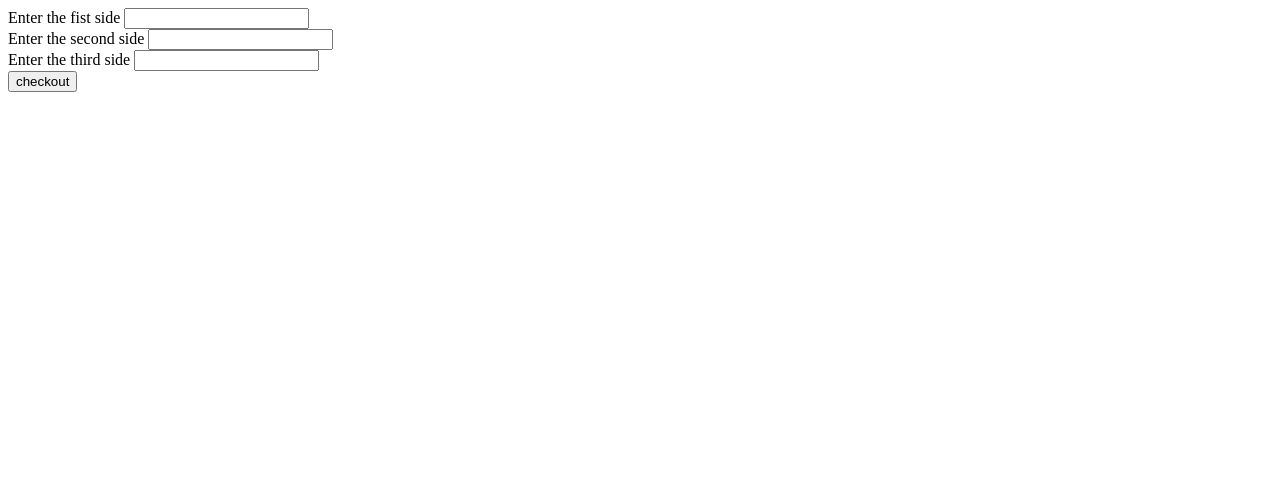
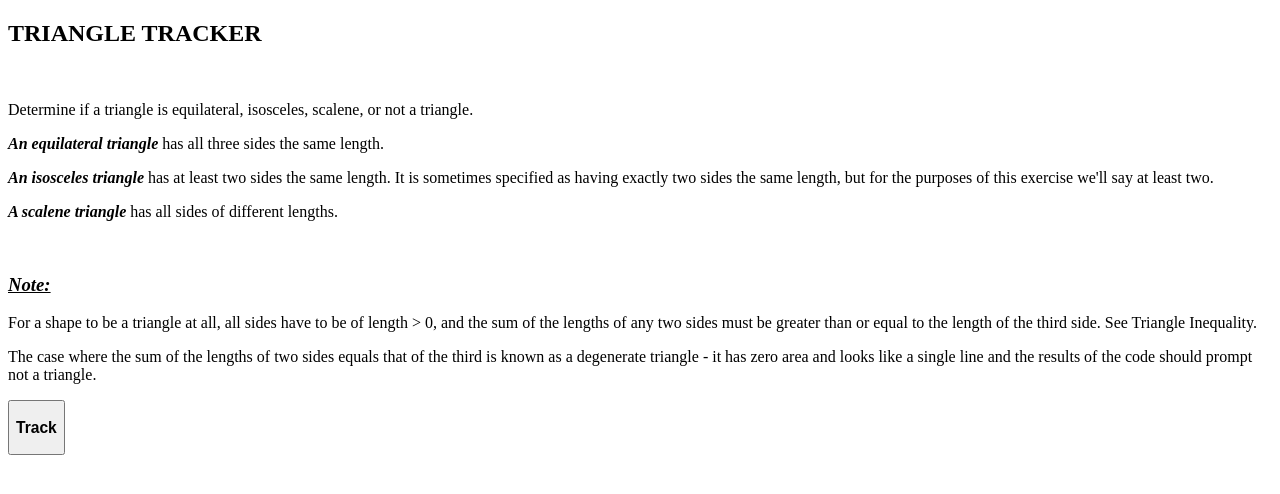
Before and after one commit to bertocarl/triangle-tracker, a plain HTML site: page index.html in a window 1280 px wide. Drawn offline with Linux system fonts and the light colour scheme.

Commit message:
added made changes to my script code

```diff
--- a/index.html
+++ b/index.html
@@ -5,23 +5,16 @@
     <link href="css/styles.css" rel="stylesheet" types= "text/css">
     <title>TRIANGLE TRACKER</title>
   </head>
-  <body>
-    <script src="js/script2.js" ></script>
-        <section>
-          <article>
-            <form name="triTrack">
-              Enter the fist side
-              <input type="text" type="number">
-                <br>
-              Enter the second side
-              <input type="text" type="number">
-              <br>
-              Enter the third side
-              <input type="text" type="number">
-              <br>
-              <button onclick="gettriangle()" type="button" name="Answer">checkout</button>
-            </form>
-      </article>
-      </section>
-  </body>
+    <body>
+      <script src="js/scripts.js" ></script>
+      <h2><strong>TRIANGLE TRACKER</strong></h2><br>
+      <p>Determine if a triangle is equilateral, isosceles, scalene, or not a triangle.<br>
+      <p><em><b>An equilateral triangle</b></em> has all three sides the same length.</p>
+      <p><em><b>An isosceles triangle</b></em> has at least two sides the same length. It is sometimes specified as having exactly two sides the same length, but for the purposes of this exercise we'll say at least two.</p>
+      <p><em><b>A scalene triangle</b></em> has all sides of different lengths.</p><br>
+      <p><u><i><h3>Note:</h3></i></u></p>
+      <p>For a shape to be a triangle at all, all sides have to be of length > 0, and the sum of the lengths of any two sides must be greater than or equal to the length of the third side. See Triangle Inequality.</p>
+      <p>The case where the sum of the lengths of two sides equals that of the third is known as a degenerate triangle - it has zero area and looks like a single line and the results of the code should prompt not a triangle.</p>
+      <button onclick="gettriangle()" type="button" name="Answer" ><h3>Track</h3></button>
+    </body>
 </html>
```
